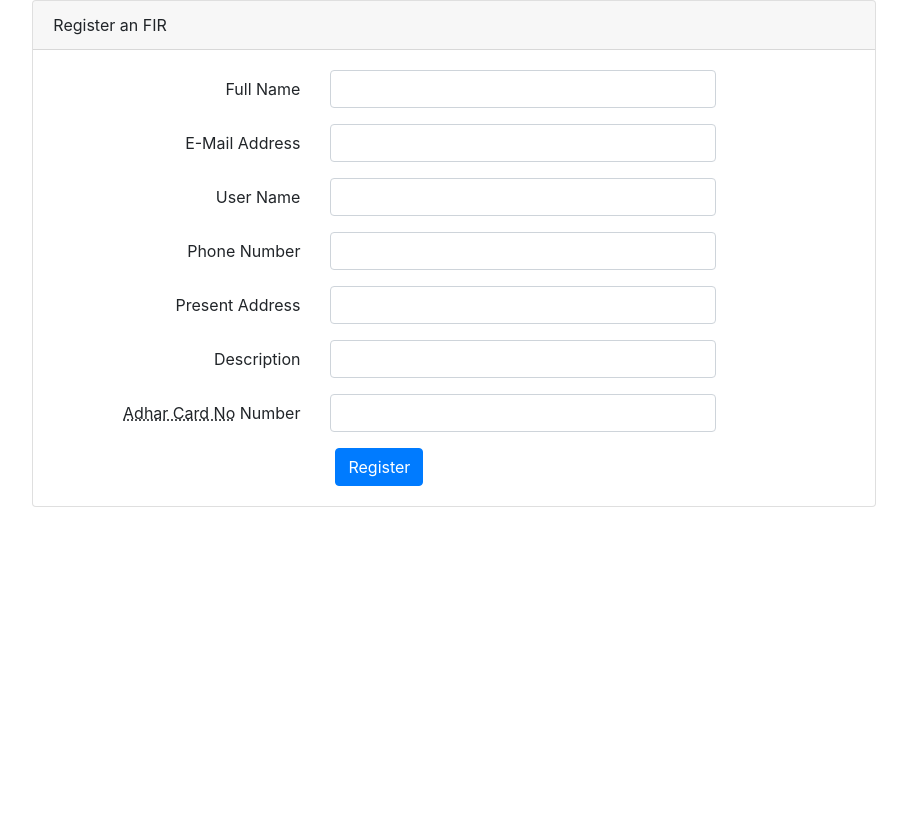
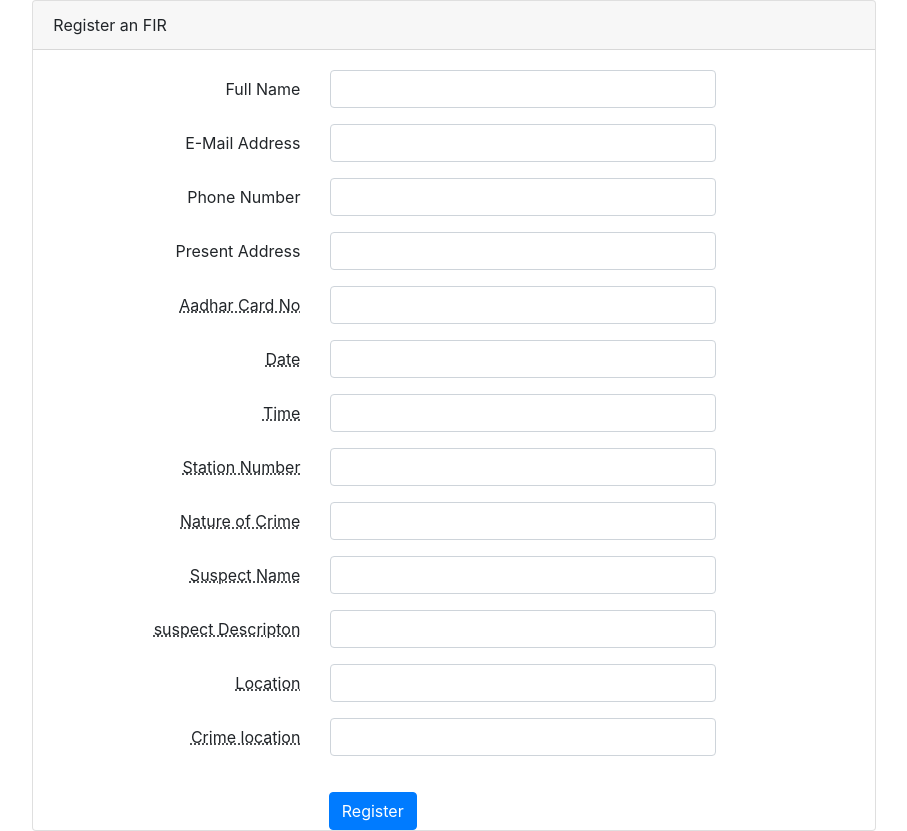
Before and after one commit to ananyadashn/dbms, a plain HTML site: page client/complaint.html in a window 1280 px wide. Shown: the whole page, without its empty margins (186-1093 px from the left). Before the commit the page ends 800 px from the top, so only its background shows below. Drawn offline with nearby package versions, Linux system fonts and the light colour scheme.

Commit message:
Changed few styles

```diff
--- a/client/complaint.html
+++ b/client/complaint.html
@@ -20,55 +20,106 @@
                     <div class="card">
                         <div class="card-header">Register an FIR</div>
                         <div class="card-body">
-                            <form name="my-form" onsubmit="return validform()" action="success.php" method="">
-                                <div class="form-group row">
+                            <form name="my-form" id="register-form">
+
+
+                               <div class="form-group row">
                                     <label for="full_name" class="col-md-4 col-form-label text-md-right">Full Name</label>
                                     <div class="col-md-6">
-                                        <input type="text" id="full_name" class="form-control" name="full-name">
+                                        <input type="text" id="fname" class="form-control" name="full-name">
                                     </div>
                                 </div>
 
                                 <div class="form-group row">
                                     <label for="email_address" class="col-md-4 col-form-label text-md-right">E-Mail Address</label>
                                     <div class="col-md-6">
-                                        <input type="text" id="email_address" class="form-control" name="email-address">
-                                    </div>
-                                </div>
-
-                                <div class="form-group row">
-                                    <label for="user_name" class="col-md-4 col-form-label text-md-right">User Name</label>
-                                    <div class="col-md-6">
-                                        <input type="text" id="user_name" class="form-control" name="username">
+                                        <input type="text" id="email" class="form-control" name="email-address">
                                     </div>
                                 </div>
 
                                 <div class="form-group row">
                                     <label for="phone_number" class="col-md-4 col-form-label text-md-right">Phone Number</label>
                                     <div class="col-md-6">
-                                        <input type="text" id="phone_number" class="form-control">
+                                        <input type="text" id="pno" class="form-control">
                                     </div>
                                 </div>
 
                                 <div class="form-group row">
                                     <label for="present_address" class="col-md-4 col-form-label text-md-right">Present Address</label>
                                     <div class="col-md-6">
-                                        <input type="text" id="present_address" class="form-control">
-                                    </div>
-                                </div>
-
-                                <div class="form-group row">
-                                    <label for="permanent_address" class="col-md-4 col-form-label text-md-right">Description</label>
-                                    <div class="col-md-6">
-                                        <input type="text" id="description" class="form-control" name="description">
+                                        <input type="text" id="padd" class="form-control">
                                     </div>
                                 </div>
 
                                 <div class="form-group row">
                                     <label for="add_number" class="col-md-4 col-form-label text-md-right"><abbr
-                                                title="Adhar Card">Adhar Card No</abbr> Number</label>
+                                                title="Adhar Card">Aadhar Card No</abbr> </label>
                                     <div class="col-md-6">
-                                        <input type="text" id="add_number" class="form-control" name="add-number">
+                                        <input type="text" id="addno" class="form-control" name="add-number">
                                     </div>
+                                </div>
+                                <div class="form-group row">
+                                <label for="Date" class="col-md-4 col-form-label text-md-right"><abbr title="Date">Date</abbr>
+                                </label>
+                                <div class="col-md-6">
+                                    <input type="text" id="date" class="form-control" name="date">
+                                </div>
+                            </div>
+                                <div class="form-group row">
+                                <label for="time" class="col-md-4 col-form-label text-md-right"><abbr title="Time">Time</abbr>
+                                </label>
+                                <div class="col-md-6">
+                                    <input type="text" id="time" class="form-control" name="time">
+                                </div>
+                                </div>
+
+                                <div class="form-group row">
+                                <label for="station_no" class="col-md-4 col-form-label text-md-right"><abbr title="Station Number">Station Number</abbr>
+                                </label>
+                                <div class="col-md-6">
+                                    <input type="text" id="statno" class="form-control" name="station-number">
+                                </div>
+                                </div>
+
+                                <div class="form-group row">
+                                <label for="nature_of_crime" class="col-md-4 col-form-label text-md-right"><abbr title="Nature_of_crime">Nature of Crime </abbr>
+                                </label>
+                                <div class="col-md-6">
+                                    <input type="text" id="nature_of_crime" class="form-control" name="nature_of_crime">
+                                </div>
+                                </div>
+
+                                <div class="form-group row">
+                                <label for="suspect_name" class="col-md-4 col-form-label text-md-right"><abbr title="Suspect Number">Suspect Name</abbr>
+                                </label>
+                                <div class="col-md-6">
+                                    <input type="text" id="susno" class="form-control" name="susno">
+                                </div>
+                                </div>
+
+                                <div class="form-group row">
+                                <label for="suspect_descripton" class="col-md-4 col-form-label text-md-right"><abbr title="Suspect Descripton">suspect Descripton</abbr>
+                                </label>
+                                <div class="col-md-6">
+                                    <input type="text" id="suspect_descripton" class="form-control" name="suspect_descripton">
+                                </div>
+                                </div>
+
+                                <div class="form-group row">
+                                <label for="location" class="col-md-4 col-form-label text-md-right"><abbr title="Location">Location</abbr>
+                                </label>
+                                <div class="col-md-6">
+                                    <input type="text" id="loc" class="form-control" name="loc">
+                                </div>
+                                </div>
+
+                                <div class="form-group row">
+                                <label for="crime_location" class="col-md-4 col-form-label text-md-right"><abbr title="Crime_location">Crime location</abbr>
+                                </label>
+                                <div class="col-md-6">
+                                    <input type="text" id="cloc" class="form-control" name="cloc">
+                                </div>
+                                </div>
                                 </div>
 
                                     <div class="col-md-6 offset-md-4">
@@ -83,5 +134,6 @@
             </div>
         </div>
     </div>
+    <script src="complaint.js"></script>
 </body>
 </html>
--- /dev/null
+++ b/client/complaint.js
@@ -0,0 +1,40 @@
+const registerForm = document.getElementById("register-form");
+registerForm.addEventListener("submit", e => {
+  e.preventDefault();
+  var fname = document.getElementById("fname");
+  var email = document.getElementById("email");
+  var pno = document.getElementById("pno");
+  var padd = document.getElementById("padd");
+  var addno = document.getElementById("addno");
+  if (
+    fname.value == "" ||
+    email.value == "" ||
+    pno.value == "" ||
+    padd.value == "" ||
+    addno.value == ""
+  ) {
+    alert("No blank values allowed");
+  } else {
+    // Send the reuqest to the server thorugh "/user"
+    // with query parameter User_name which contains
+    // what the user has entered.
+    fetch(
+      `http://localhost:4000/complaint?fname=${fname.value}&pno=${pno.value}&email=${email.value}&padd=${padd.value}&addno=${addno.value}`
+    )
+      .then(res => res.json())
+      .then(res => {
+        // res[0] is an object containing the values
+        // Username , Password , Name
+        // Check if the password returned
+        // by the server matches the one entered
+        // by the user
+        console.log(res);
+        if (res.affectedRows === 1) {
+          alert("FIR Registered");
+        }
+      })
+      .catch(err => {
+        console.log(err);
+      });
+  }
+});
```
Also changed, not shown: client/Crime.html (+21 -19 lines), client/app.js (+5 -3 lines), client/criminal.html (+10 -11 lines), client/style.css (+17 -18 lines), client/criminal.js (added).
